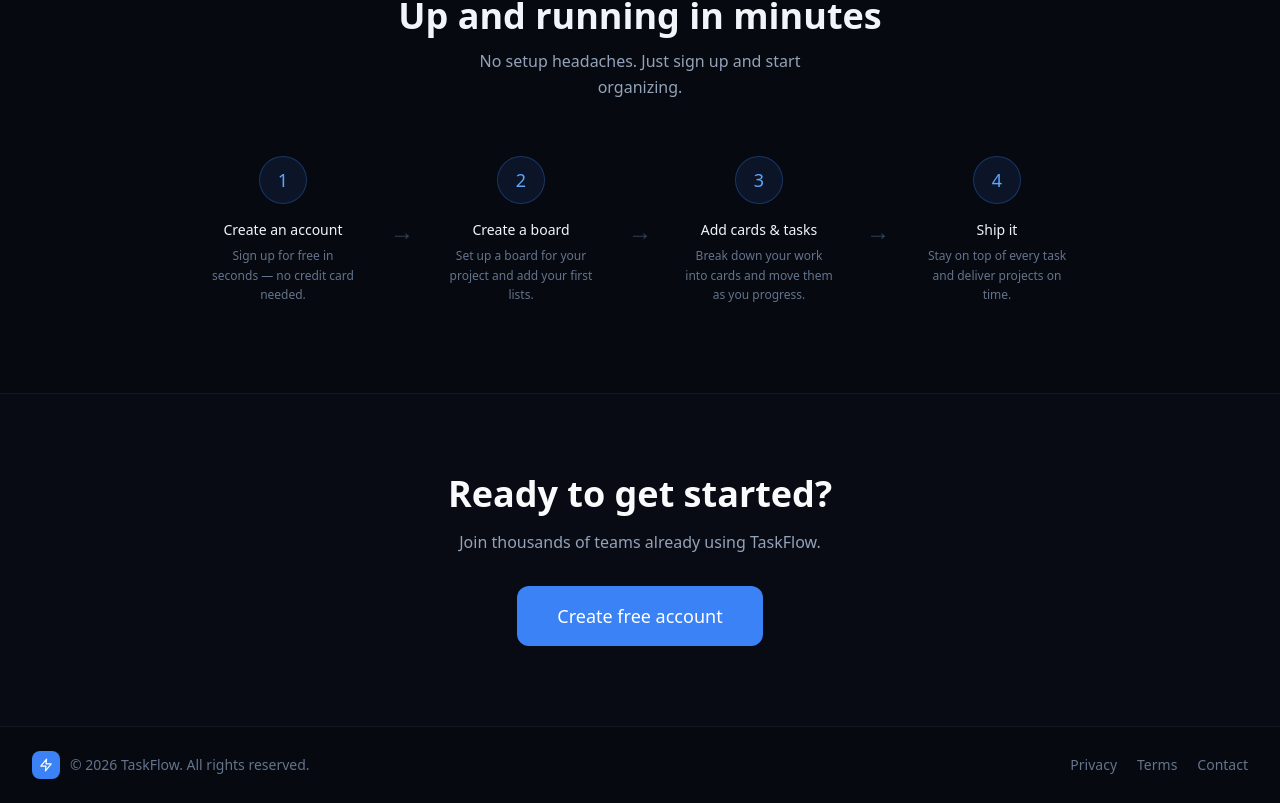
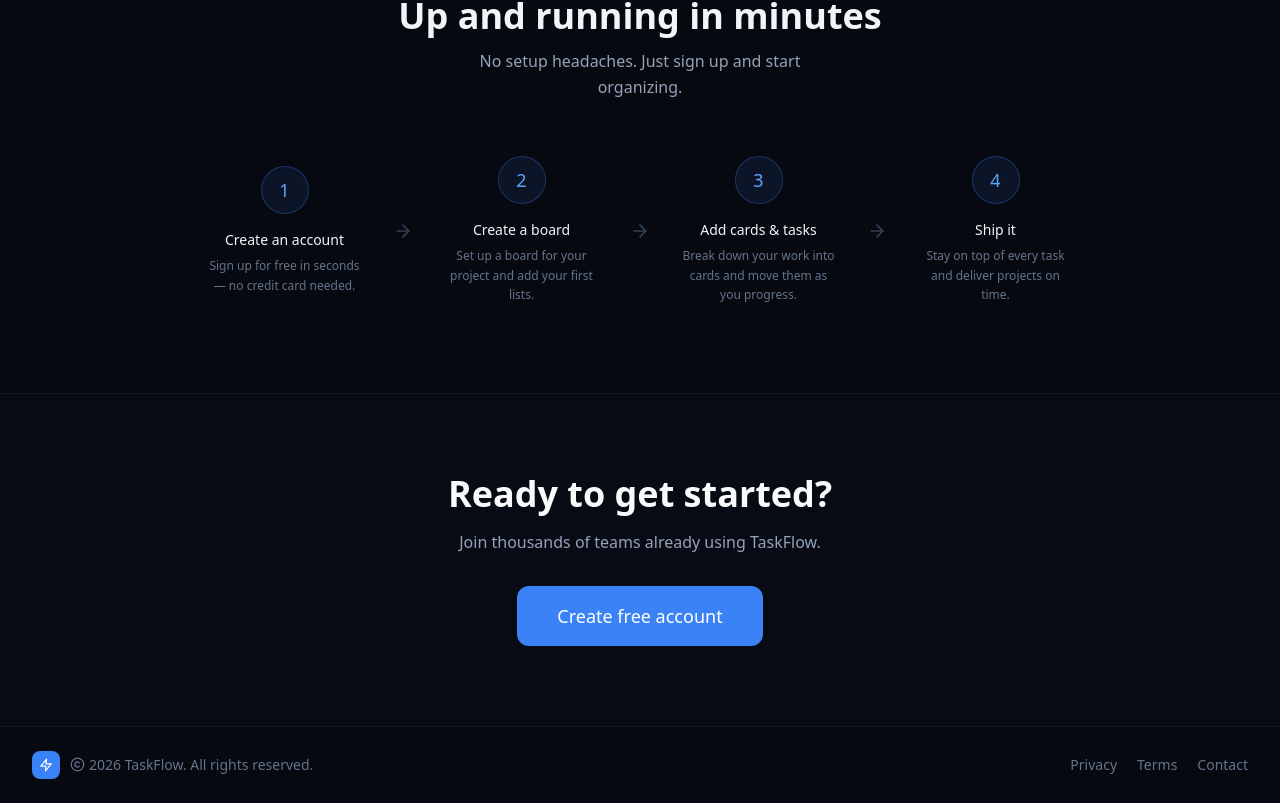
Before and after one commit to Asad-Khan-07/Taskflow-frontend, a React (Vite) app: page / in a window 1280 px wide. Shown: the part 1797-2600 px from the top of the page. Built offline with nearby package versions, Linux system fonts and the light colour scheme; no server answers.

Commit message:
adding icon

```diff
--- a/src/pages/LandingPage.jsx
+++ b/src/pages/LandingPage.jsx
@@ -1,9 +1,8 @@
 import { Link } from 'react-router-dom';
-import { Zap, LayoutDashboard, CheckSquare, RefreshCw, Layers, Shield, Activity } from 'lucide-react';
+import { Zap, LayoutDashboard, CheckSquare, RefreshCw, Layers, Shield, Activity, ArrowRight, Copyright } from 'lucide-react';
 import { motion, useInView } from 'framer-motion';
 import { useRef } from 'react';
 
-// ─── Reusable scroll-triggered section wrapper ────────────────────────
 function FadeInSection({ children, delay = 0, className = '' }) {
   const ref = useRef(null);
   const inView = useInView(ref, { once: true, margin: '-80px' });
@@ -20,7 +19,6 @@ function FadeInSection({ children, delay = 0, className = '' }) {
   );
 }
 
-// ─── Stagger container for cards ─────────────────────────────────────
 function StaggerGrid({ children, className = '' }) {
   const ref = useRef(null);
   const inView = useInView(ref, { once: true, margin: '-60px' });
@@ -273,10 +271,10 @@ export default function LandingPage() {
               </motion.div>
               {i < steps.length - 1 && (
                 <motion.div
-                  className="text-slate-700 text-2xl hidden sm:block"
+                  className="text-slate-700 hidden sm:flex items-center"
                   variants={cardVariants}
                 >
-                  →
+                  <ArrowRight size={20} />
                 </motion.div>
               )}
             </motion.div>
@@ -287,7 +285,7 @@ export default function LandingPage() {
       {/* ── CTA ── */}
       <section className="px-6 py-20 text-center bg-[#080b14] border-t border-white/[0.06]">
         <FadeInSection>
-          <h2 className="text-3xl sm:text-4xl font-bold text-slate-50 mb-4">Ready to get started?</h2>
+          <h2 className="text-3xl sm:text-4xl font-bold text-slate-50 mb-4">Ready to get started? </h2>
           <p className="text-slate-400 text-base mb-8">Join thousands of teams already using TaskFlow.</p>
           <Link to="/register">
             <motion.button
@@ -314,7 +312,7 @@ export default function LandingPage() {
           <div className="w-7 h-7 bg-blue-500 rounded-lg flex items-center justify-center">
             <Zap size={14} className="text-white" />
           </div>
-          <span className="text-sm text-slate-500">© 2026 TaskFlow. All rights reserved.</span>
+          <span className="text-sm text-slate-500 flex  items-center gap-1"><Copyright size={15}/> 2026 TaskFlow. All rights reserved.</span>
         </div>
         <div className="flex gap-5">
           {['Privacy', 'Terms', 'Contact'].map(l => (
```
